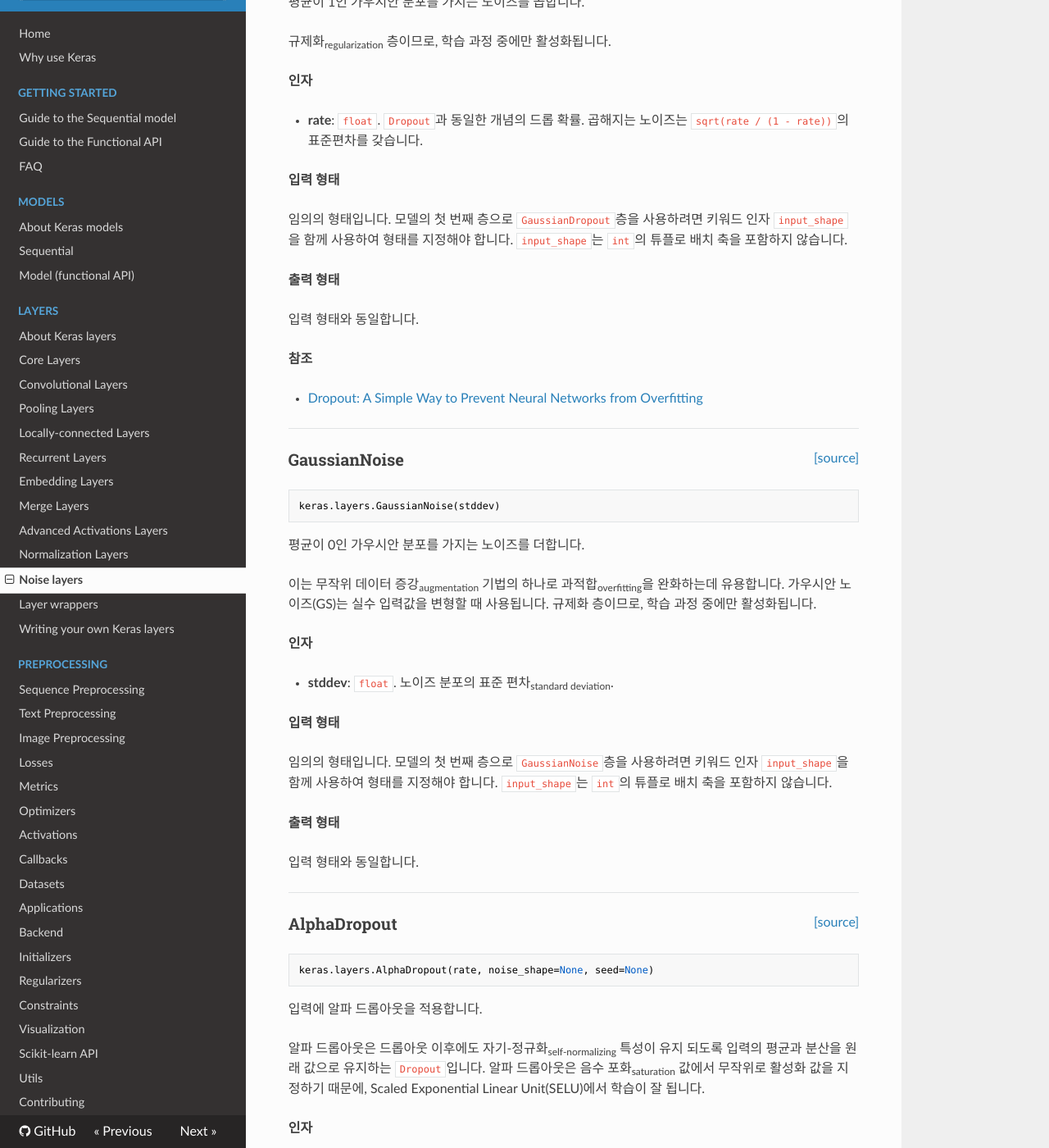
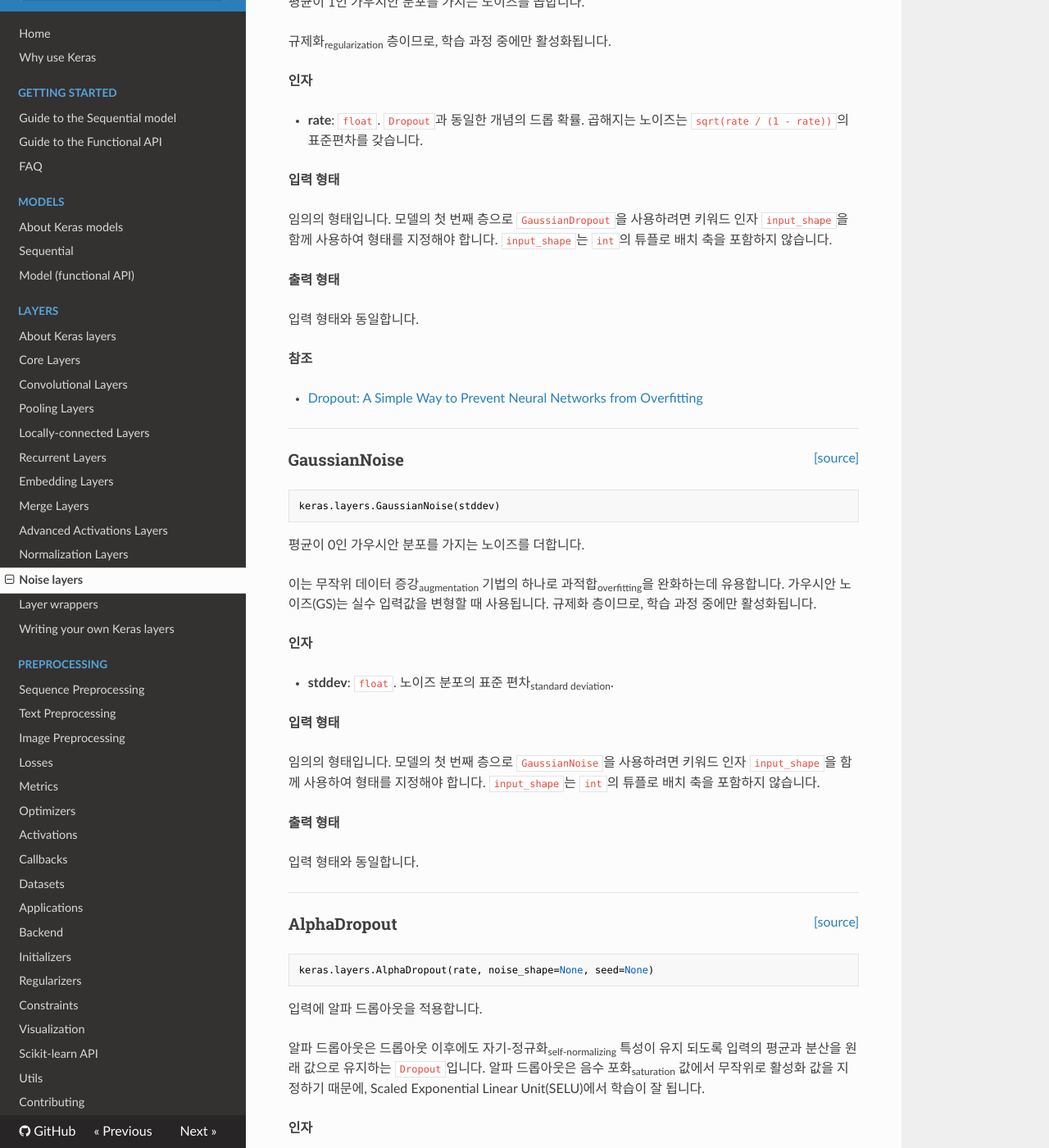
Before and after one commit to keras-team/keras-docs-ko, an MkDocs documentation site: the page built from sources/layers/noise.md, in a window 1280 px wide and 1400 px high, scrolled down 214 px. Shown: the whole window at 82% size. Built offline with MkDocs 1.6.1, drawn with Linux system fonts in a browser that asks for light colours; nearby versions of some CDN libraries; some of the changed text lies outside the part shown.

Commit message:
Update noise.md

```diff
--- a/sources/layers/noise.md
+++ b/sources/layers/noise.md
@@ -16,7 +16,7 @@ __인자__
 
 __입력 형태__
 
-임의의 형태입니다. 모델의 첫 번째 층으로 `GaussianDropout`층을
+임의의 형태입니다. 모델의 첫 번째 층으로 `GaussianDropout`을
 사용하려면 키워드 인자 `input_shape`을 함께 사용하여 형태를 지정해야 합니다.
 `input_shape`는 `int`의 튜플로 배치 축을 포함하지 않습니다.
 
@@ -52,7 +52,7 @@ __인자__
 
 __입력 형태__
 
-임의의 형태입니다. 모델의 첫 번째 층으로 `GaussianNoise`층을
+임의의 형태입니다. 모델의 첫 번째 층으로 `GaussianNoise`을
 사용하려면 키워드 인자 `input_shape`을 함께 사용하여 형태를 지정해야 합니다.
 `input_shape`는 `int`의 튜플로 배치 축을 포함하지 않습니다.
 
@@ -84,14 +84,14 @@ __인자__
 
 - __rate__: `float`. `Dropout`과 동일한 개념의 드롭 확률. 곱해지는 노이즈는 `sqrt(rate / (1 - rate))`의 표준편차를 갖습니다.
 
-- __noise_shape__:  `int32`의 1차원 텐서. 무작위로 생성된 보관/삭제 플래그의 형태입니다.
+- __noise_shape__: `int32`의 1차원 텐서. 무작위로 생성된 보관/삭제 플래그의 형태입니다.
 
 - __seed__: `int`. 난수 생성에 사용할 시드.
 
 
 __입력 형태__
 
-임의의 형태입니다. 모델의 첫 번째 층으로 `AlphaDropout`층을
+임의의 형태입니다. 모델의 첫 번째 층으로 `AlphaDropout`을
 사용하려면 키워드 인자 `input_shape`을 함께 사용하여 형태를 지정해야 합니다.
 `input_shape`는 `int`의 튜플로 배치 축을 포함하지 않습니다.
 
```
